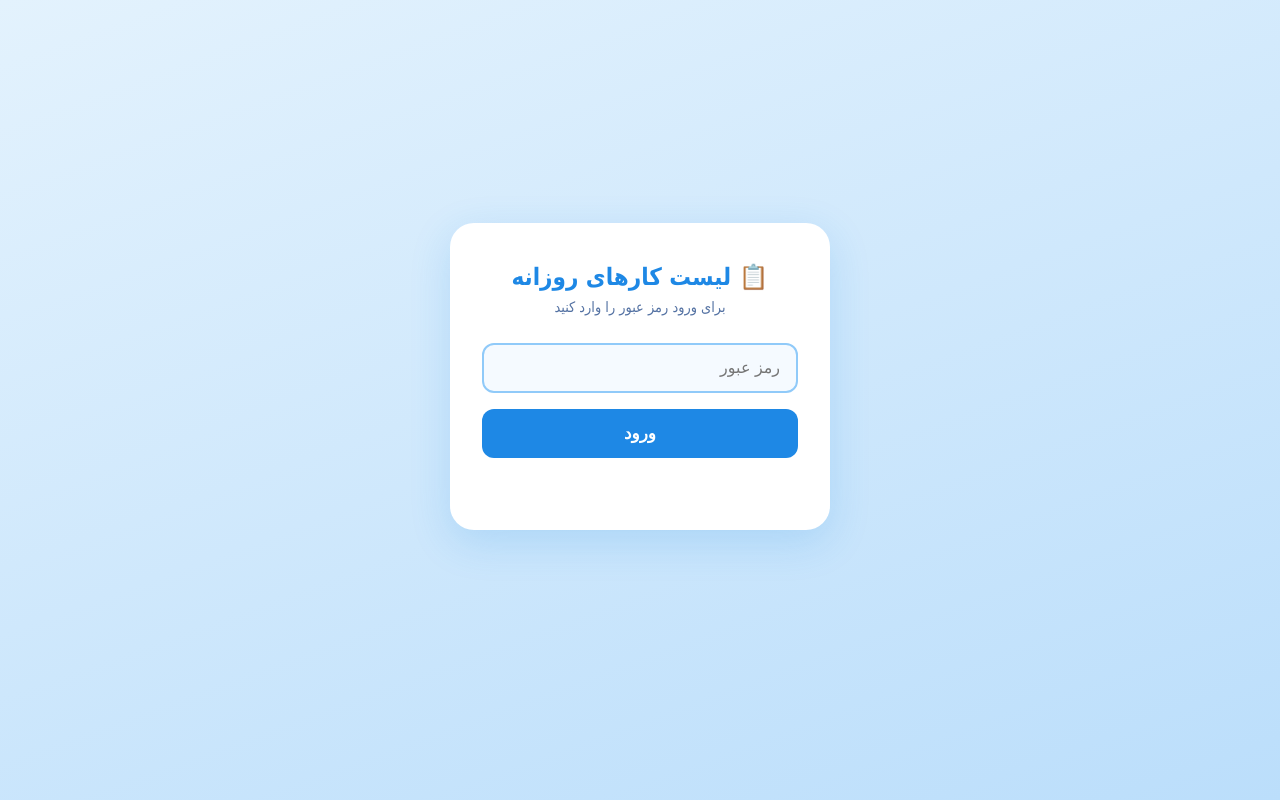
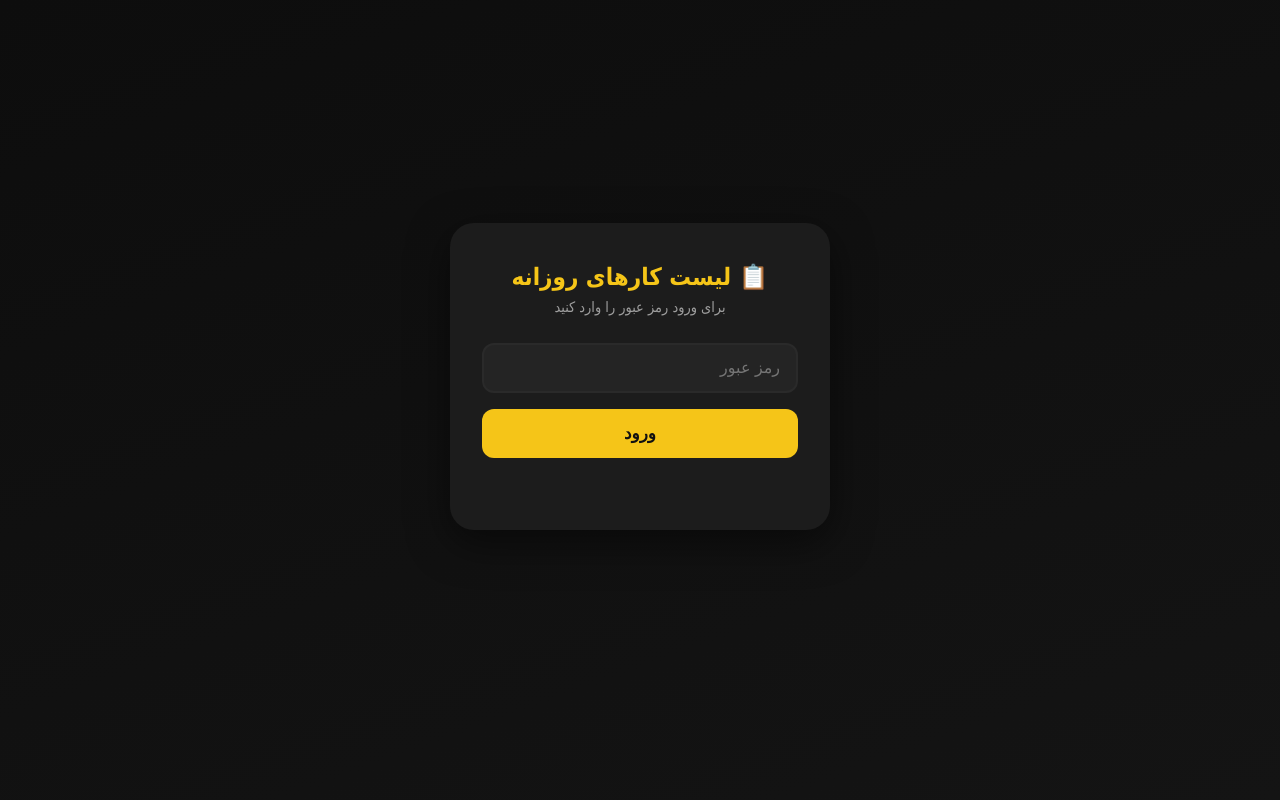
Before and after one commit to mehdisoltani21-dot/daily-todo-voice, a plain HTML site: page index.html in a window 1280 px wide. Drawn offline with Linux system fonts and the light colour scheme; a small style sheet from the web is missing.

Commit message:
Switch to gold/dark theme inspired by payment ledger UI

```diff
--- a/index.html
+++ b/index.html
@@ -7,39 +7,39 @@
   <link href="https://cdn.jsdelivr.net/gh/rastikerdar/vazirmatn@v33.003/Vazirmatn-font-face.css" rel="stylesheet">
   <style>
     :root {
-      --primary: #1E88E5;
-      --primary-dark: #1565C0;
-      --primary-light: #64B5F6;
-      --accent: #FF8F00;
+      --primary: #F5A623;
+      --primary-dark: #D4890A;
+      --primary-light: #FFD54F;
+      --accent: #FFC107;
       --success: #43A047;
       --danger: #E53935;
-      --bg: #E3F2FD;
-      --bg2: #BBDEFB;
+      --bg: #F7F5F0;
+      --bg2: #EFEBE3;
       --card: #FFFFFF;
-      --text: #0D47A1;
-      --text2: #1565C0;
-      --muted: #5472A3;
-      --border: #90CAF9;
-      --shadow: rgba(30, 136, 229, 0.18);
-      --input-bg: #F5FAFF;
+      --text: #1A1A1A;
+      --text2: #3D3D3D;
+      --muted: #7A7568;
+      --border: #E0D9CC;
+      --shadow: rgba(0, 0, 0, 0.08);
+      --input-bg: #FAF8F4;
     }
 
     [data-theme="dark"] {
-      --primary: #42A5F5;
-      --primary-dark: #1E88E5;
-      --primary-light: #90CAF9;
-      --accent: #FFB300;
+      --primary: #F5C518;
+      --primary-dark: #D4A017;
+      --primary-light: #FFE082;
+      --accent: #FFC107;
       --success: #66BB6A;
       --danger: #EF5350;
-      --bg: #0A1929;
-      --bg2: #102A43;
-      --card: #132F4C;
-      --text: #E3F2FD;
-      --text2: #90CAF9;
-      --muted: #7EA6D0;
-      --border: #1E4976;
-      --shadow: rgba(0, 0, 0, 0.4);
-      --input-bg: #0D2137;
+      --bg: #0D0D0D;
+      --bg2: #141414;
+      --card: #1C1C1C;
+      --text: #F5F5F5;
+      --text2: #E0E0E0;
+      --muted: #9E9E9E;
+      --border: #2A2A2A;
+      --shadow: rgba(0, 0, 0, 0.5);
+      --input-bg: #242424;
     }
 
     * { box-sizing: border-box; margin: 0; padding: 0; }
@@ -81,12 +81,12 @@
     .login-card input:focus { border-color: var(--primary); }
     .login-card button {
       width: 100%; padding: 14px;
-      background: var(--primary); color: white; border: none;
+      background: var(--primary); color: #111; border: none;
       border-radius: 12px; font-family: Vazirmatn, sans-serif;
       font-size: 1.05rem; font-weight: 600; cursor: pointer;
       transition: background 0.2s;
     }
-    .login-card button:hover { background: var(--primary-dark); }
+    .login-card button:hover { background: var(--primary-dark); color: #fff; }
     .login-error { color: var(--danger); font-size: 0.9rem; margin-top: 12px; min-height: 20px; }
 
     header {
@@ -106,7 +106,7 @@
       font-family: Vazirmatn, sans-serif;
     }
     .theme-btn:hover, .logout-btn:hover {
-      border-color: var(--primary); background: var(--primary); color: white;
+      border-color: var(--primary); background: var(--primary); color: #111;
     }
 
     .tabs {
@@ -122,11 +122,11 @@
     }
     .tab:hover { background: var(--bg); color: var(--primary); }
     .tab.active {
-      background: var(--primary); color: white;
-      box-shadow: 0 4px 12px rgba(30,136,229,0.35);
+      background: var(--primary); color: #111;
+      box-shadow: 0 4px 12px rgba(245,197,24,0.35);
     }
     .tab .count {
-      display: inline-block; background: rgba(255,255,255,0.25);
+      display: inline-block; background: rgba(0,0,0,0.15);
       font-size: 0.72rem; padding: 1px 7px; border-radius: 10px; margin-right: 3px;
     }
     .tab:not(.active) .count {
@@ -142,12 +142,12 @@
 
     .voice-btn {
       display: flex; align-items: center; justify-content: center; gap: 10px;
-      width: 100%; background: var(--primary); color: white; border: none;
+      width: 100%; background: var(--primary); color: #111; border: none;
       border-radius: 14px; padding: 16px; font-size: 1.05rem; font-weight: 600;
       font-family: Vazirmatn, sans-serif; cursor: pointer; transition: all 0.2s;
     }
-    .voice-btn:hover { background: var(--primary-dark); transform: translateY(-1px); }
-    .voice-btn.listening { background: var(--danger); animation: pulse 1.4s infinite; }
+    .voice-btn:hover { background: var(--primary-dark); color: #fff; transform: translateY(-1px); }
+    .voice-btn.listening { background: var(--danger); color: #fff; animation: pulse 1.4s infinite; }
     @keyframes pulse { 0%,100%{opacity:1} 50%{opacity:0.7} }
     .voice-btn svg { width: 22px; height: 22px; }
 
@@ -180,8 +180,8 @@
     .tasks-header { display: flex; justify-content: space-between; align-items: center; margin-bottom: 14px; }
     .tasks-header h2 { font-size: 1.15rem; color: var(--text); }
     .task-count {
-      background: var(--primary); color: white; font-size: 0.82rem;
-      padding: 4px 12px; border-radius: 20px;
+      background: var(--primary); color: #111; font-size: 0.82rem;
+      padding: 4px 12px; border-radius: 20px; font-weight: 600;
     }
 
     .task-list { list-style: none; display: flex; flex-direction: column; gap: 10px; }
@@ -431,7 +431,7 @@
       localStorage.setItem('todo_theme', theme);
     }
 
-    const savedTheme = localStorage.getItem('todo_theme') || 'light';
+    const savedTheme = localStorage.getItem('todo_theme') || 'dark';
     applyTheme(savedTheme);
 
     themeBtn.addEventListener('click', () => {
@@ -464,7 +464,7 @@
       recognition.onerror = (event) => {
         isListening = false;
         voiceBtn.classList.remove('listening');
-        voiceBtnText.textContent = 'ضبط صدا (بگو کارتو)';
+        voiceBtnText.textContent = 'ضبط صداا (بگو کارتو)';
         if (event.error === 'no-speech') setStatus('صدایی شنیده نشد.', 'error');
         else if (event.error === 'not-allowed') setStatus('دسترسی میکروفون داده نشده.', 'error');
         else setStatus('خطا در تشخیص صدا', 'error');
@@ -729,7 +729,6 @@
 
     clearBtn.addEventListener('click', clearDone);
 
-    // Change password
     const passModal = document.getElementById('passModal');
     const changePassBtn = document.getElementById('changePassBtn');
     const savePassBtn = document.getElementById('savePassBtn');
```
